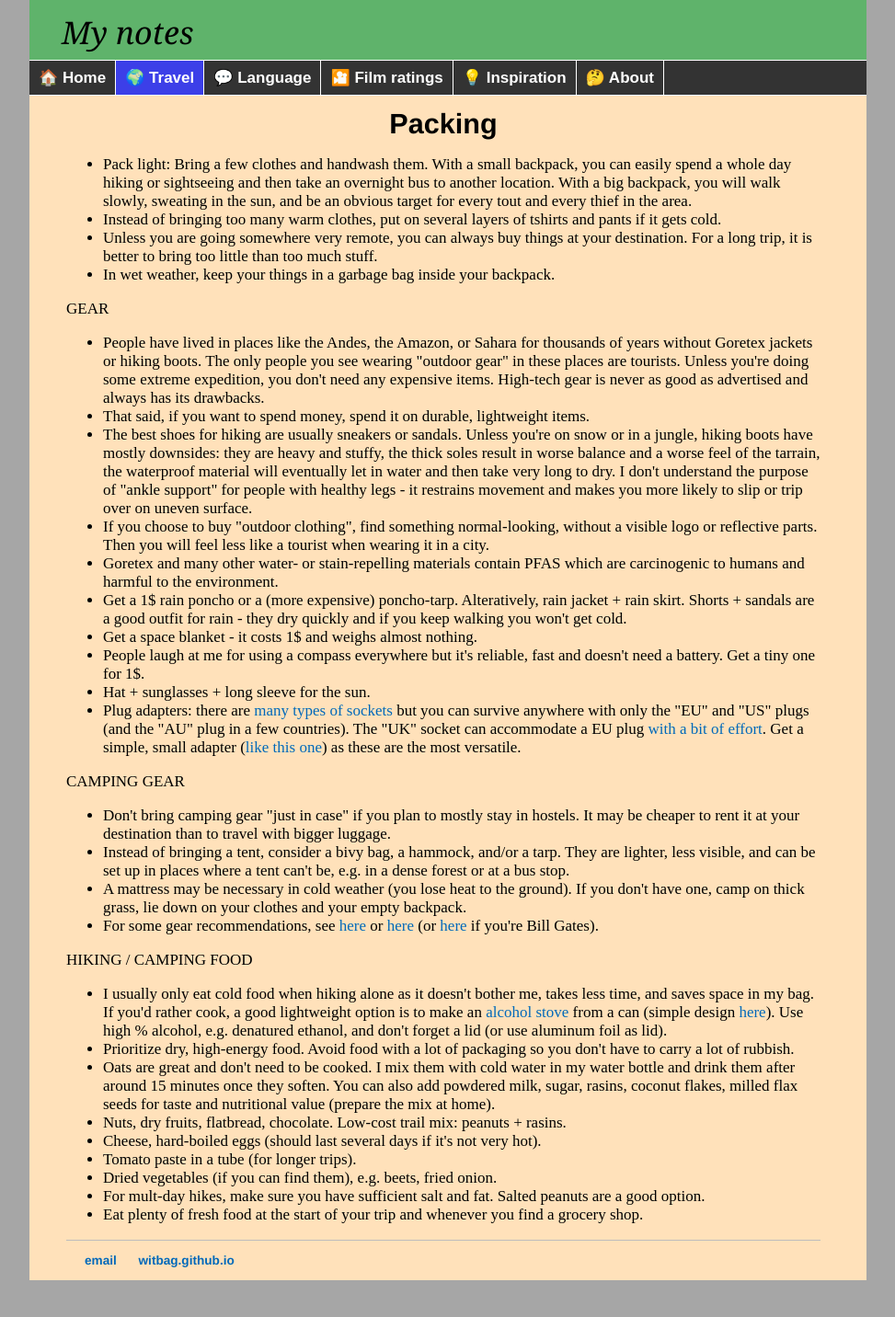
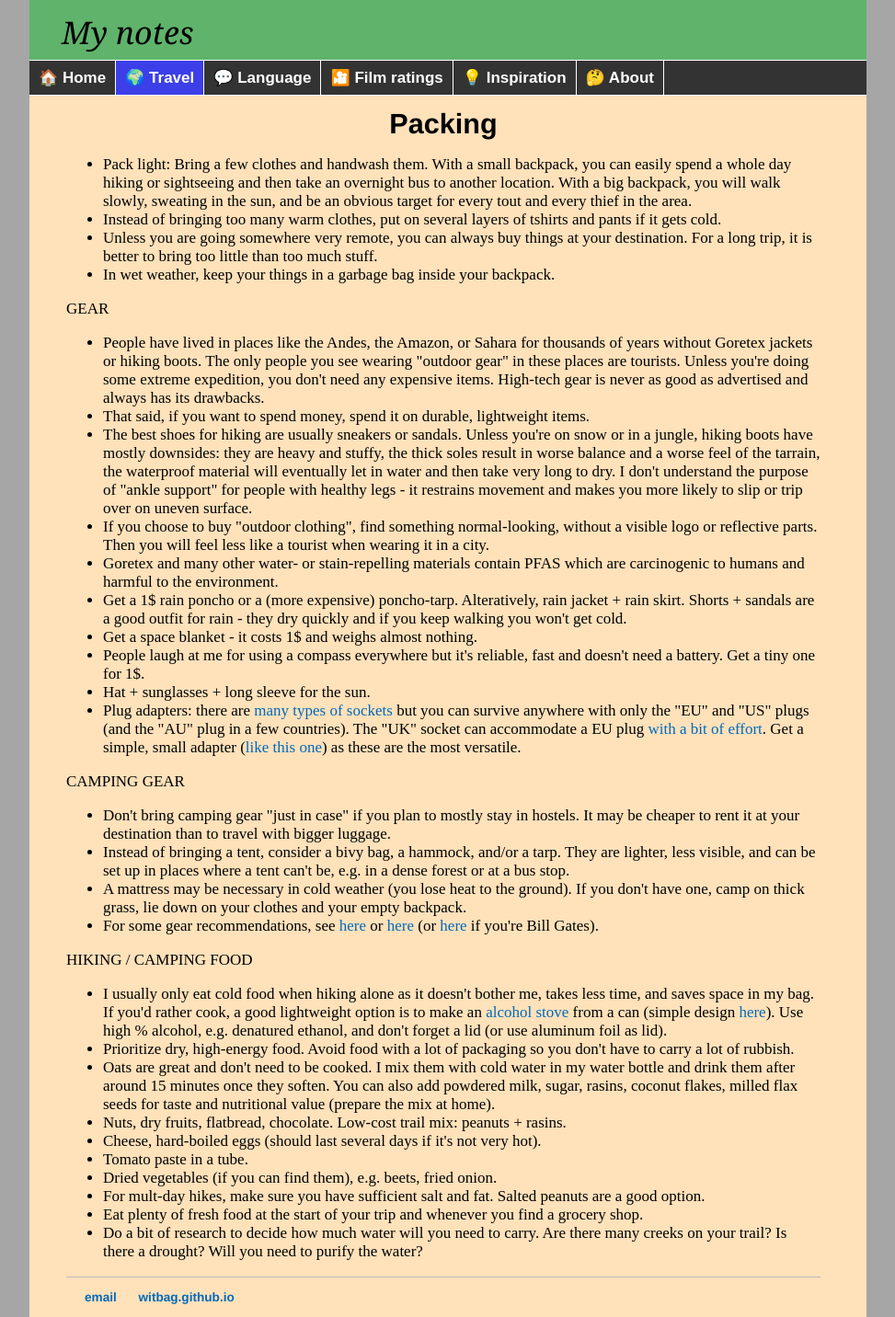
Before and after one commit to witbag/witbag.github.io, a Jekyll site: the page built from travel/packing.html, in a window 1280 px wide. Shown: the whole page at 92% size, without its empty margins (153-1126 px from the left). Built offline with Jekyll 4.4.1, drawn with Linux system fonts in a browser that asks for light colours; before the commit the page ends 1392 px from its top, so only the background shows below that.

Commit message:
Update packing.html

```diff
--- a/travel/packing.html
+++ b/travel/packing.html
@@ -40,10 +40,11 @@ HIKING / CAMPING FOOD<br>
 <li>Oats are great and don't need to be cooked. I mix them with cold water in my water bottle and drink them after around 15 minutes once they soften. You can also add powdered milk, sugar, rasins, coconut flakes, milled flax seeds for taste and nutritional value (prepare the mix at home).
 <li>Nuts, dry fruits, flatbread, chocolate. Low-cost trail mix: peanuts + rasins.
 <li>Cheese, hard-boiled eggs (should last several days if it's not very hot).
-<li>Tomato paste in a tube (for longer trips).
+<li>Tomato paste in a tube.
 <li>Dried vegetables (if you can find them), e.g. beets, fried onion.
 <li>For mult-day hikes, make sure you have sufficient salt and fat. Salted peanuts are a good option.
 <li>Eat plenty of fresh food at the start of your trip and whenever you find a grocery shop.
+<li>Do a bit of research to decide how much water will you need to carry. Are there many creeks on your trail? Is there a drought? Will you need to purify the water?
 </ul>
 
 </div>
```
